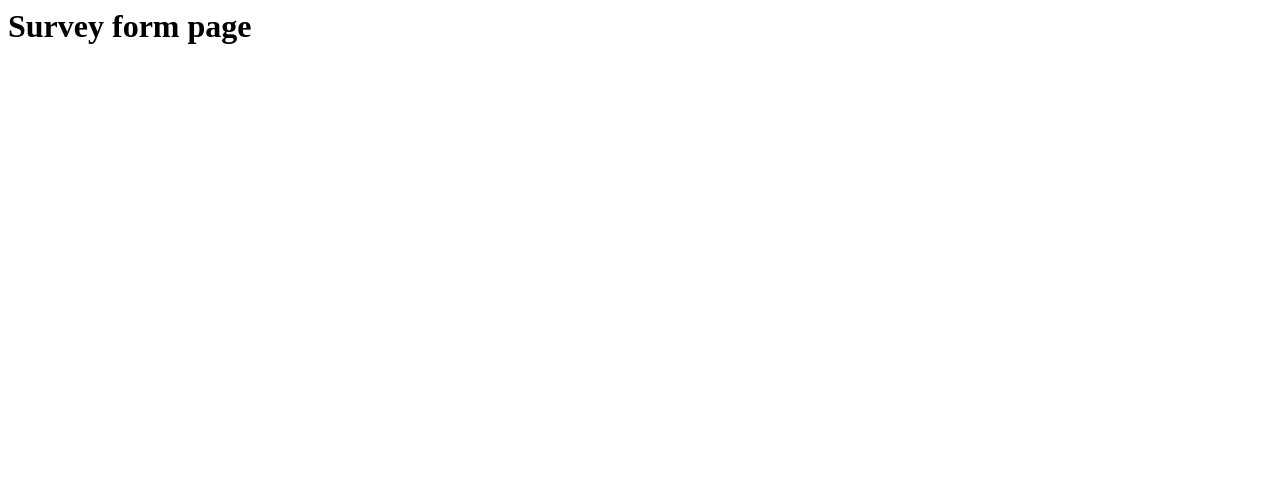
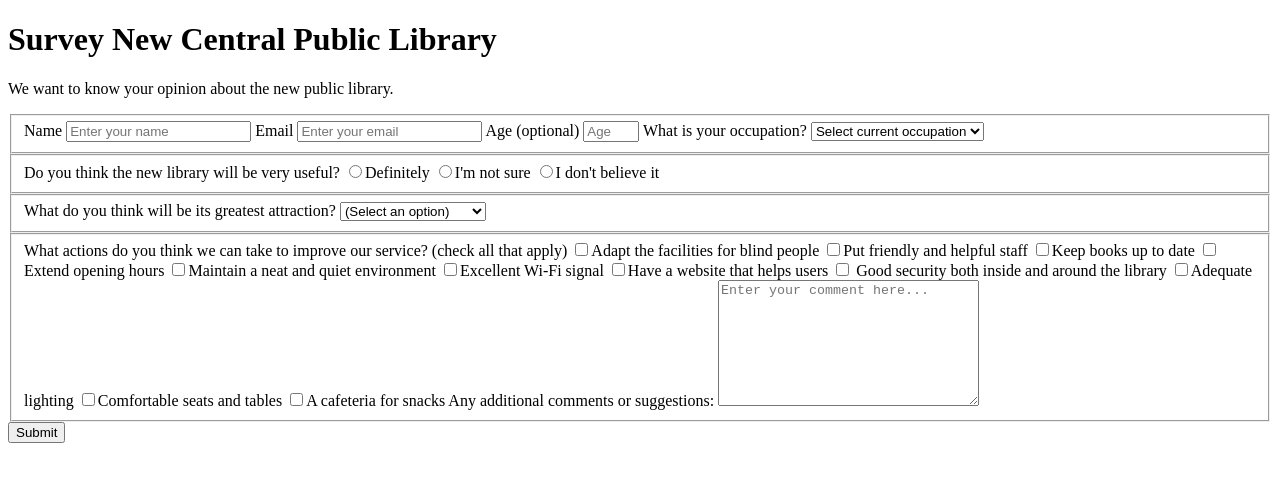
Before and after one commit to CharlyGPT/surveyform, a plain HTML site: page index.html in a window 1280 px wide. Drawn offline with Linux system fonts and the light colour scheme.

Commit message:
Update index.html

```diff
--- a/index.html
+++ b/index.html
@@ -1 +1,75 @@
-<h1>Survey form page</h1>
+<!DOCTYPE html>
+<html lang="en">
+<head>
+	<title>Survey Form</title>
+	<meta charset="UTF-8"/>
+	<meta name="viewport" content="width=device-width, initial-scale=1.0"/>
+	<link rel="stylesheet" href="styles.css">
+	</head>
+	<body>
+		<h1 id="title">Survey New Central Public Library</h1>
+		<p id="description">
+			We want to know your opinion about the new public library.
+			</p>
+			<form id="survey-form">
+				<fieldset>
+					<label id="name-label" for="name">Name
+						<input name="firstname" id="name" type="text" placeholder="Enter your name" required>
+						</label>
+					<label id="email-label" for="email">Email
+						<input name="mail" id="email" type="email" placeholder="Enter your email" required>
+					</label>
+					<label id="number-label" for="number">Age (optional)
+						<input name="numberAge" id="number" type="number" value="" placeholder="Age" min="10" max="99">
+					</label>
+					<label for="dropdown">What is your occupation?
+						<select id="dropdown" name="occupation">
+							<option value="">Select current occupation</option>
+							<option value="1">Student</option>
+							<option value="2">Employee</option>
+							<option value="3">Entrepreneur</option>
+							<option value="4">Prefer not to say</option>
+							<option value="5">Other</option>
+						</select>
+					</label>
+				</fieldset>
+				<fieldset>
+					<label>Do you think the new library will be very useful?
+					<label for="definitely" class="check"><input type="radio" name="useful" id="definitely" value="1" class="inline">Definitely</label>
+					<label for="not-sure" class="check"><input type="radio" name="useful" id="not-sure" value="2" class="inline">I'm not sure</label>
+					<label for="not-believe" class="check"><input type="radio" name="useful" id="not-believe" value="3" class="inline">I don't believe it</label>
+					</label>
+				</fieldset>
+				<fieldset>
+					<label for="select-one">What do you think will be its greatest attraction?
+					<select id="select-one" name="attraction">
+						<option value="">(Select an option)</option>
+						<option value="1">Its instalations</option>
+						<option value="2">Its digital content</option>
+						<option value="3">Its printed books</option>
+						<option value="4">Its location in the city</option>
+						</label>
+					</select>
+				</fieldset>
+				<fieldset>
+					<label>What actions do you think we can take to improve our service? (check all that apply)
+					<label for="blind-people" class="check"><input type="checkbox" id="blind-people" name="blind" value="1" class="inline">Adapt the facilities for blind people</label>
+					<label for="friendly-staff" class="check"><input type="checkbox" id="friendly-staff" name="staff" value="2" class="inline">Put friendly and helpful staff</label>
+					<label for="books-date" class="check"><input type="checkbox" id="books-date" name="books" value="3" class="inline">Keep books up to date</label>
+					<label for="opening-hours" class="check"><input type="checkbox" id="opening-hours" name="extend" value="4" class="inline">Extend opening hours</label>
+					<label for="quiet-environment" class="check"><input type="checkbox" id="quiet-environment" name="environment" value="5" class="inline">Maintain a neat and quiet environment</label>
+					<label for="wi-fi" class="check"><input type="checkbox" id="wi-fi" name="wifi" value="6" class="inline">Excellent Wi-Fi signal</label>
+					<label for="web-site" class="check"><input type="checkbox" id="web-site" name="website" value="7" class="inline">Have a website that helps users</label>
+					<label for="good-security" class="check"><input type="checkbox" id="good-security" name="security" value="8" class="inline">    Good security both inside and around the library</label>
+					<label for="lighting" class="check"><input type="checkbox" id="lighting" name="light" value="9" class="inline">Adequate lighting</label>
+					<label for="seat-tables" class="check"><input type="checkbox" id="seat-tables" name="seats" value="10" class="inline">Comfortable seats and tables</label>
+					<label for="cafeteria" class="check"><input type="checkbox" id="cafeteria" name="snacks" value="11" class="inline">A cafeteria for snacks</label>
+					</label>
+					<label for="comment" class="additional">Any additional comments or suggestions:
+					<textarea name="suggestions" placeholder="Enter your comment here..." id="comment" rows="8" cols="30"></textarea>
+					</label>
+				</fieldset>
+				<input type="submit" value="Submit" id="submit"/>
+			</form>
+	</body>
+</html>
```
